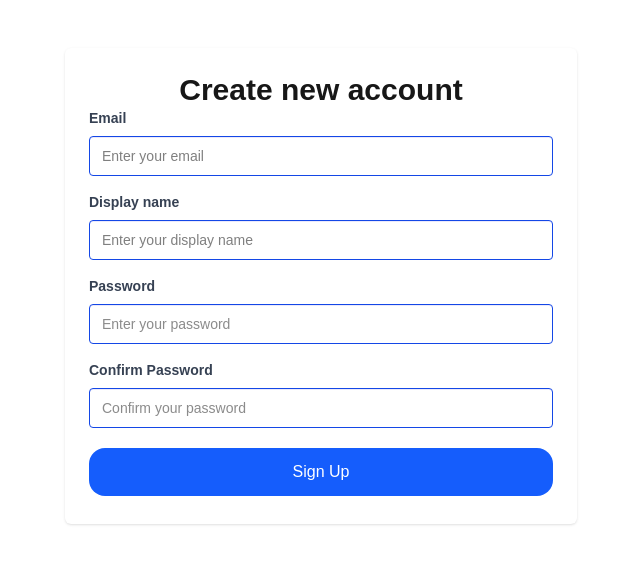
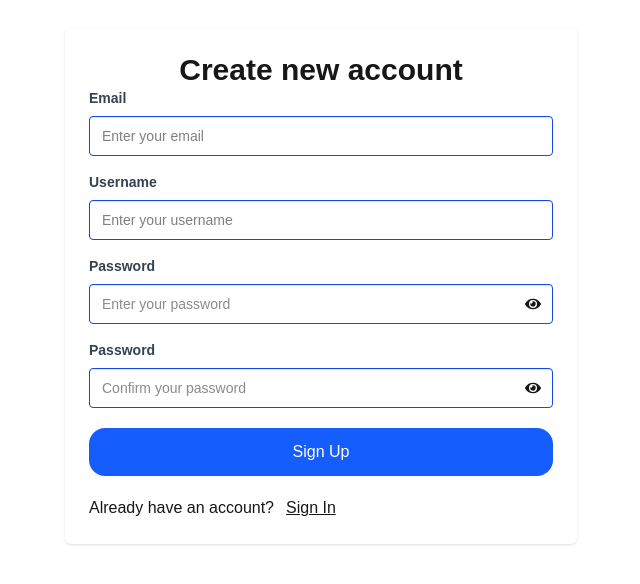
Before and after one commit to TawanABC/socket-programming-frontend, a Next.js app: page /signup in a window 1280 px wide. Shown: the part 114-698 px from the top of the page, without its empty margins (319-959 px from the left). Built offline with nearby package versions, Linux system fonts and the light colour scheme.

Commit message:
fix signup&signin

```diff
--- a/package.json
+++ b/package.json
@@ -18,6 +18,7 @@
     "next": "15.2.4",
     "react": "^19.0.0",
     "react-dom": "^19.0.0",
+    "react-icons": "^5.5.0",
     "yup": "^1.6.1"
   },
   "devDependencies": {
--- a/src/(auth)/LoginForm.tsx
+++ b/src/(auth)/LoginForm.tsx
@@ -1,11 +1,18 @@
 import { loginSchema } from '@/common/schemas';
 import * as yup from "yup";
-import React from 'react'
+import React, { useState } from 'react'
 import { ErrorMessage, Field, Form, Formik, FormikHelpers } from 'formik';
 import Link from 'next/link';
+import { FaEye, FaEyeSlash } from "react-icons/fa";
 
 export default function LoginForm() {
     type formSchema = yup.InferType<typeof loginSchema>;
+
+    const [isError, setError] = useState(false);
+    const [showPassword, setShowPassword] = useState(false);
+    const togglePassword = () => {
+        setShowPassword((prev) => !prev);
+    };
 
     const loggedInUser = {
         email: "dummy@gmail.com",
@@ -40,6 +47,7 @@ export default function LoginForm() {
 
         } catch (err) {
             console.error(err);
+            setError(true);
         }
     };
 
@@ -79,8 +87,12 @@ export default function LoginForm() {
                                 <label className="mb-2 block text-sm font-bold text-gray-700">
                                     Password
                                 </label>
+                                <div className='relative'>
                                     <Field
-                                    type='password'
+
+                                        type={
+                                            showPassword ? "text" : "password"
+                                        }
                                         name='password'
                                         placeholder='Enter your password'
                                         required
@@ -89,6 +101,18 @@ export default function LoginForm() {
                                             : "input-primary"
                                             }`}
                                     />
+                                    <button
+                                        type="button"
+                                        onClick={togglePassword}
+                                        className="absolute right-3 top-1/2 -translate-y-1/2 transform"
+                                    >
+                                        {showPassword ? (
+                                            <FaEyeSlash />
+                                        ) : (
+                                            <FaEye />
+                                        )}
+                                    </button>
+                                </div>
                                 <ErrorMessage
                                     name='password'
                                     component="p"
@@ -96,7 +120,11 @@ export default function LoginForm() {
                                 />
                             </div>
 
-
+                            {isError && (
+                                <span className="text-error">
+                                    Wrong email or password!
+                                </span>
+                            )}
                             <div className="flex items-center justify-center py-1">
                                 <button
                                     type="submit"
--- a/src/(auth)/SignUpForm.tsx
+++ b/src/(auth)/SignUpForm.tsx
@@ -1,14 +1,23 @@
 import { signUpSchema } from '@/common/schemas';
 import * as yup from "yup";
-import React from 'react'
+import React, { useState } from 'react'
 import { ErrorMessage, Field, Form, Formik, FormikHelpers } from 'formik';
 import Link from 'next/link';
+import { FaEyeSlash, FaEye } from 'react-icons/fa';
 
 export default function SignUpForm() {
     type formSchema = yup.InferType<typeof signUpSchema>;
-
+    const [isError, setError] = useState(false);
+    const [showPassword, setShowPassword] = useState(false);
+    const [showConfirmPassword, setshowConfirmPassword] = useState(false)
+    const togglePassword = () => {
+        setShowPassword((prev) => !prev);
+    };
+    const toggleConfirmPassword = () => {
+        setshowConfirmPassword((prev) => !prev);
+    };
     const initialValues = {
-        username:"",
+        username: "",
         email: "",
         password: "",
         confirmPassword: ""
@@ -27,7 +36,7 @@ export default function SignUpForm() {
         }
     };
 
-    return(
+    return (
         <div className="flex min-h-screen items-center justify-center">
             <div className="m-auto w-full max-w-lg rounded-md bg-white p-6 shadow-sm">
                 <h1 className='flex flex-row text-3xl font-bold items-center justify-center'>Create new account</h1>
@@ -60,12 +69,12 @@ export default function SignUpForm() {
                             </div>
                             <div>
                                 <label className="mb-2 block text-sm font-bold text-gray-700">
-                                    Display name
+                                    Username
                                 </label>
                                 <Field
                                     type='text'
                                     name='username'
-                                    placeholder="Enter your display name"
+                                    placeholder="Enter your username"
                                     required
                                     className={`bg-white text-black input input-bordered border-blue-700 w-full ${errors.email && touched.email
                                         ? "input-error"
@@ -82,9 +91,13 @@ export default function SignUpForm() {
                                 <label className="mb-2 block text-sm font-bold text-gray-700">
                                     Password
                                 </label>
+                                <div className='relative'>
                                     <Field
-                                    type='password'
-                                    name='password'
+
+                                        type={
+                                            showPassword ? "text" : "password"
+                                        }
+                                        name='confirmPassword'
                                         placeholder='Enter your password'
                                         required
                                         className={`bg-white input input-bordered border-blue-700 w-full ${errors.email && touched.email
@@ -92,8 +105,20 @@ export default function SignUpForm() {
                                             : "input-primary"
                                             }`}
                                     />
+                                    <button
+                                        type="button"
+                                        onClick={togglePassword}
+                                        className="absolute right-3 top-1/2 -translate-y-1/2 transform"
+                                    >
+                                        {showPassword ? (
+                                            <FaEyeSlash />
+                                        ) : (
+                                            <FaEye />
+                                        )}
+                                    </button>
+                                </div>
                                 <ErrorMessage
-                                    name='password'
+                                    name='confirmPassword'
                                     component="p"
                                     className="text-xs text-red-500"
                                 />
@@ -101,20 +126,36 @@ export default function SignUpForm() {
 
                             <div>
                                 <label className="mb-2 block text-sm font-bold text-gray-700">
-                                    Confirm Password
+                                    Password
                                 </label>
+                                <div className='relative'>
                                     <Field
-                                    type='password'
-                                    name='confirmPassword'
+
+                                        type={
+                                            showConfirmPassword ? "text" : "password"
+                                        }
+                                        name='password'
                                         placeholder='Confirm your password'
                                         required
-                                    className={`bg-white input input-bordered border-blue-700 w-full ${errors.confirmPassword && touched.confirmPassword
+                                        className={`bg-white input input-bordered border-blue-700 w-full ${errors.email && touched.email
                                             ? "input-error"
                                             : "input-primary"
                                             }`}
                                     />
+                                    <button
+                                        type="button"
+                                        onClick={toggleConfirmPassword}
+                                        className="absolute right-3 top-1/2 -translate-y-1/2 transform"
+                                    >
+                                        {showConfirmPassword ? (
+                                            <FaEyeSlash />
+                                        ) : (
+                                            <FaEye />
+                                        )}
+                                    </button>
+                                </div>
                                 <ErrorMessage
-                                    name='confirmPassword'
+                                    name='password'
                                     component="p"
                                     className="text-xs text-red-500"
                                 />
@@ -132,7 +173,12 @@ export default function SignUpForm() {
                                     Sign Up
                                 </button>
                             </div>
-
+                            <div className='flex flex-row space-x-3'>
+                                <div>{`Already have an account?`}</div>
+                                <Link className='underline hover:cursor-pointer hover:text-blue-700'
+                                    href="/login"
+                                >Sign In</Link>
+                            </div>
                         </Form>
                     )}
                 </Formik>
--- /dev/null
+++ b/src/app/ui/chat/ChatInput.tsx
@@ -0,0 +1,49 @@
+import React from 'react'
+
+export default function ChatInput() {
+
+
+    return (
+        <div>
+
+
+            <form
+                onSubmit={handleSubmit}
+                className="p-1 flex flex-row items-center gap-2 border-t border-gray-200"
+            >
+
+                {/* add button Section */}
+
+                <div>
+                    {/* Plus Icon with Options */}
+                    <div className="">
+                        <button
+                            onClick={() => setShowOptions(!showOptions)}
+                            type="button"
+                            className="p-2 rounded-full bg-gray-200 hover:bg-gray-300 transition-transform duration-300"
+                        >
+                            {showOptions ? <X size={20} className="transform rotate-180 transition-all duration-300" /> : <Plus size={20} className="transition-all duration-300" />}
+                        </button>
+                    </div>
+                </div>
+
+                {/* text input section */}
+                <input
+                    type="text"
+                    value={message}
+                    placeholder="Type your message..."
+                    onChange={(e) => setMessage(e.target.value)}
+                    className="input input-bordered input-primary w-full focus:ring-primary"
+                />
+                <button
+                    type="submit"
+                    className="ml-3 rounded-md bg-primary px-8 py-3 text-white hover:bg-accent
+                            focus:outline-none focus:ring-2 focus:ring-accent focus:ring-offset-2"
+                >
+                    Send
+                </button>
+            </form>
+
+        </div>
+    )
+}
```
Also changed, not shown: 1 other file (tests, documents, lock files or other folders). Lines whose indentation alone changed are shown as unchanged.
